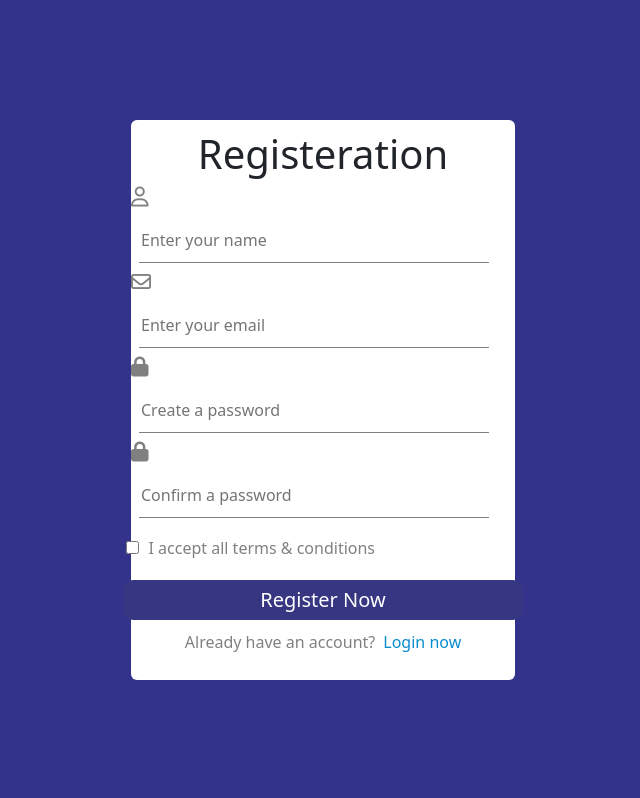
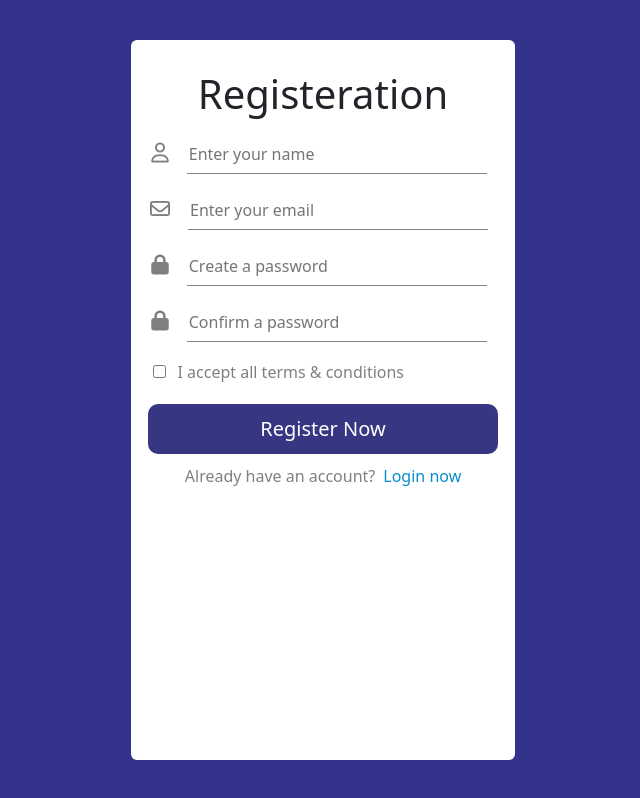
Before and after one commit to sumithra-venkatachalam/expense-tracker, a React (Vite) app: page /#/signup in a window 1280 px wide. Shown: the whole page, without its empty margins (317-957 px from the left). Built offline with nearby package versions, Linux system fonts and the light colour scheme; a web font is replaced by a local one.

Commit message:
Worked on signup page UI

```diff
--- a/src/containers/signup/Signup.css
+++ b/src/containers/signup/Signup.css
@@ -2,11 +2,12 @@
     display: flex;
     background-color: white;
     width: 30%;
-    height: 70%;
+    height: 90%;
     flex-direction: column;
-    padding: 10px 0px;
+    padding: 30px 0px;
     align-items: center;
     border-radius: 6px;
+    box-sizing: border-box;
 }
 
 .signupPageColor {
@@ -16,13 +17,14 @@
     display: flex;
     align-items: center;
     justify-content: center;
+
 }
 .signupFields {
     border: none;
     border-bottom: solid gray 1px;
-    width: 350px;
+    width: 300px;
     outline: none;
-    height: 45px;
+    height: 40px;
     margin: 8px;
 }
 
@@ -39,17 +41,17 @@
 }
 
 .termsCheckbox {
-    margin-left: 10px;
+    margin-left: 37px;
 }
 
 .termsText {
-    margin-left: 10px;
+    margin-left: 12px;
 }
 
 .registerNowButton {
     background-color: rgb(54, 54, 130);
     color: white;
-    width: 400px;
+    width: 350px;
     height: 50px;
     border-radius: 10px;
     border: none;
--- a/src/containers/signup/Signup.jsx
+++ b/src/containers/signup/Signup.jsx
@@ -40,7 +40,7 @@ function Signup() {
         <div className="signupPageColor">
             <div className="all">
                 <h1>Registeration</h1>
-                <div>
+                <div className="bothIconandInput">
                 <i className="fa-regular fa-user signupIcons"></i>
                 <input className="signupFields" type="text" onChange={signupUsernameFunction} placeholder="Enter your name" />
                 </div>
```
